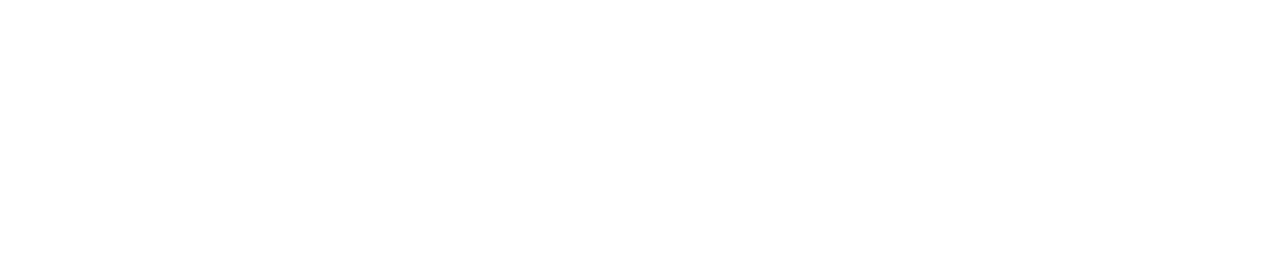
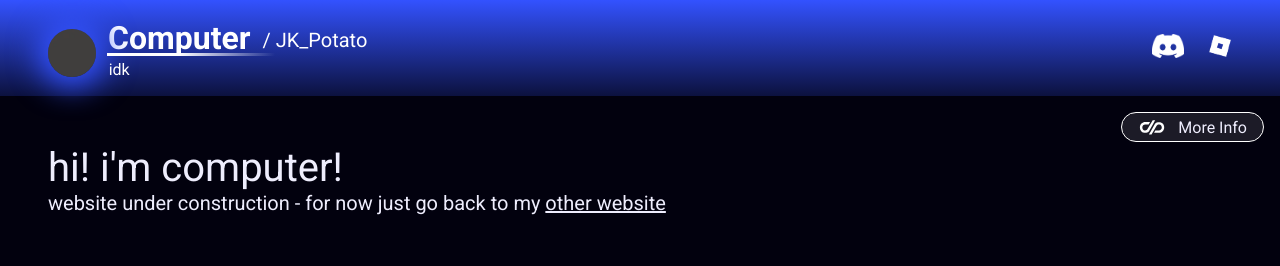
Before and after one commit to JKPotato-Computer/portfolio, a plain HTML site: page index.html in a window 1280 px wide. Drawn offline with Linux system fonts and the light colour scheme.

Commit message:
Portfolio Base

```diff
--- a/index.html
+++ b/index.html
@@ -1,10 +1,39 @@
 <!doctype html>
-<html lang="en">
+<html lang="en" data-theme="dark">
 <head>
 	<meta charset="UTF-8">
-	<title>JKPotato-Computer</title>
+	<title>JKPotato / Computer</title>
+	<link href="styles.css" rel="stylesheet" type="text/css">
 </head>
 <body>
-
+	<nav class="header">
+		<div class="nameHolder">
+			<img src="img/PFP.png" class="pfpIcon">
+			<h1>Computer</h1>
+			<h3>/ JK_Potato</h3>
+			<div class="underlinedSection">
+			</div>
+			<div class="thing">
+				idk
+			</div>
+		</div>
+		<div class="contactLinks">
+			<a href="https://discord.com/users/817428370710724638">
+				<img src="img/discord.png" class="contactIcon">
+			</a>
+			<a href="https://www.roblox.com/users/733815615/profile">
+				<img src="img/roblox.png" class="contactIcon">
+			</a>
+		</div>
+	</nav>
+	<content>
+		<div class="headerSection" id="start">
+			<div class="heading">hi! i'm computer!</div>
+			<div class="text">website under construction - for now just go back to my <a href="https://computer-potato.carrd.co">other website</a></div>
+			<div class="statistics">
+				<a href="https://en.pronouns.page/@JK_Potato"><img src="img/pronounspage.svg" class="smallIcon"> More Info</a>
+			</div>
+		</div>
+	</content>
 </body>
 </html>
--- a/styles.css
+++ b/styles.css
@@ -0,0 +1,160 @@
+@import url('https://fonts.googleapis.com/css2?family=Roboto+Mono:ital,wght@0,100;0,200;0,400;0,500;0,600;0,700;1,100;1,200;1,300;1,400;1,500;1,600;1,700&family=Roboto+Serif:ital,opsz,wght@0,8..144,100;0,8..144,200;0,8..144,300;0,8..144,400;0,8..144,500;0,8..144,600;0,8..144,700;0,8..144,800;0,8..144,900;1,8..144,100;1,8..144,200;1,8..144,300;1,8..144,400;1,8..144,500;1,8..144,600;1,8..144,700;1,8..144,800;1,8..144,900&family=Roboto:ital,wght@0,100;0,300;0,400;0,500;0,700;0,900;1,100;1,300;1,400;1,500;1,700;1,900&display=swap');
+
+:root[data-theme="dark"] {
+  --text: #eeedfd;
+  --background: #02010e;
+  --primary: #94c4ff;
+  --secondary: #110746;
+  --accent: #3352ff;
+}
+
+body {
+	margin: 0;
+	background-color: var(--background);
+}
+
+* {
+	color: var(--text);
+	font-family: Roboto;
+	box-sizing: border-box;
+}
+
+nav {
+	display: flex;
+	flex-direction: row;
+	justify-content: space-between;
+	align-items: center;
+	height: 4rem;
+	padding: 3rem;
+	width: 100%;
+	background: linear-gradient(var(--accent),transparent 125%)
+}
+
+nav * {
+	color: white;
+}
+
+.underlinedSection {
+	position: absolute;
+	width: 75%;
+	left: 18.5%;
+	height: 3px;
+	bottom: 16px;
+	background: linear-gradient(90deg, white, white 30%,transparent 70%);
+}
+
+.thing {
+	position: absolute;
+	left: 19%;
+	bottom: -7px;
+}
+
+.nameHolder {
+	display: flex;
+	flex-direction: row;
+	justify-content: left;
+	align-items: center;
+	gap: .75rem;
+	position: relative;
+	bottom: 10px;
+}
+
+.contactLinks {
+	display: flex;
+	flex-direction: row;
+	gap: 1.5rem;
+}
+
+.pfpIcon {
+	position: relative;
+	height: 3rem;
+	border-radius: 50%;
+	top: 15px;
+	box-shadow: 0 0 30px 10px var(--accent);
+	transition: .15s;
+}
+
+.pfpIcon:hover {
+	box-shadow: 0 0 30px 5px rgb(156 171 255);
+}
+
+.contactIcon {
+	height: 1.5rem;
+	transition: .25s;
+	transition-timing-function: cubic-bezier(0.65, 0.05, 0.55, 1.62)zier(0.4, 0, 1, 1);
+}
+
+.contactIcon:hover {
+	scale: 1.3;
+	box-shadow: 0 0 1rem black;
+	margin: 0 0.5rem 0 0.5rem;
+}
+
+.contactLinks:first-child .contactIcon:hover {
+	margin: 0 0.5rem 0 0;
+}
+
+.contactLinks:last-child .contactIcon:hover{
+	margin: 0 0 0 0.5rem;
+}
+
+h1 {
+	font-size: 2rem;
+	margin: 0;
+}
+
+h3 {
+	font-size: 1.25rem;
+	font-weight: normal;
+	margin-top: 1.5rem;
+}
+
+.smallIcon {
+	height: 1.75rem;
+}
+
+.headerSection {
+	padding: 3rem;
+	position: relative;
+}
+
+.heading {
+	font-size: 2.5rem;
+}
+
+.text {
+	font-size: 1.25rem;
+}
+
+.statistics {
+	background: rgba(255,255,255,0.1);
+	border: 1px solid white;
+	border-radius: 50rem;
+	width: max-content;
+	padding: 0rem 1rem 0rem 1rem;
+	position: absolute;
+	top: 16px;
+	transition: .15s;
+	right: 16px;
+}
+
+.statistics a {
+	display: flex;
+	flex-direction: row;
+	justify-content: center;
+	align-items: center;
+	gap: .75rem;
+	text-decoration: none;
+}
+
+.statistics:hover {
+	background: white;
+}
+
+.statistics:hover a {
+	color: black;
+}
+
+.statistics:hover img {
+	filter: brightness(0);
+}
```
Also changed, not shown: img/PFP.png (added), img/discord.png (added), img/pronounspage.svg (added), img/roblox.png (added).
